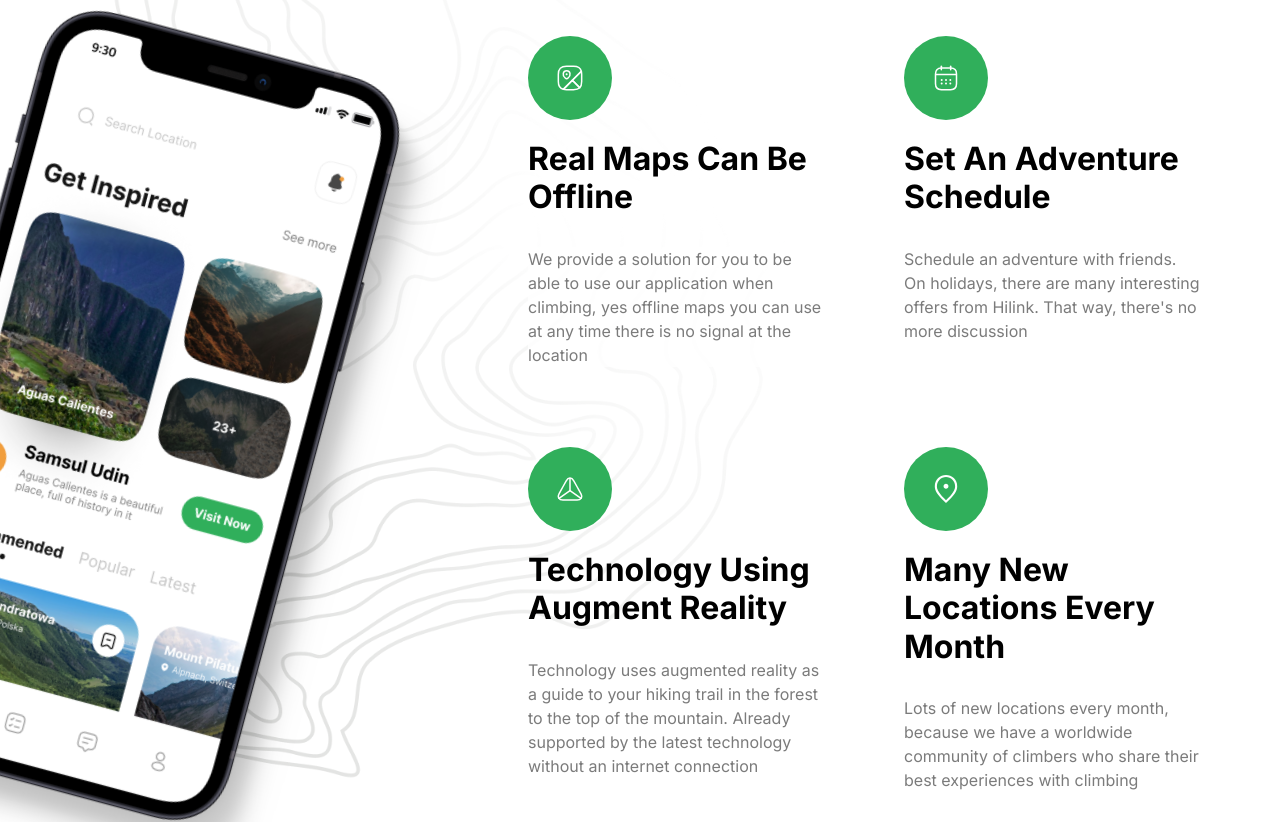
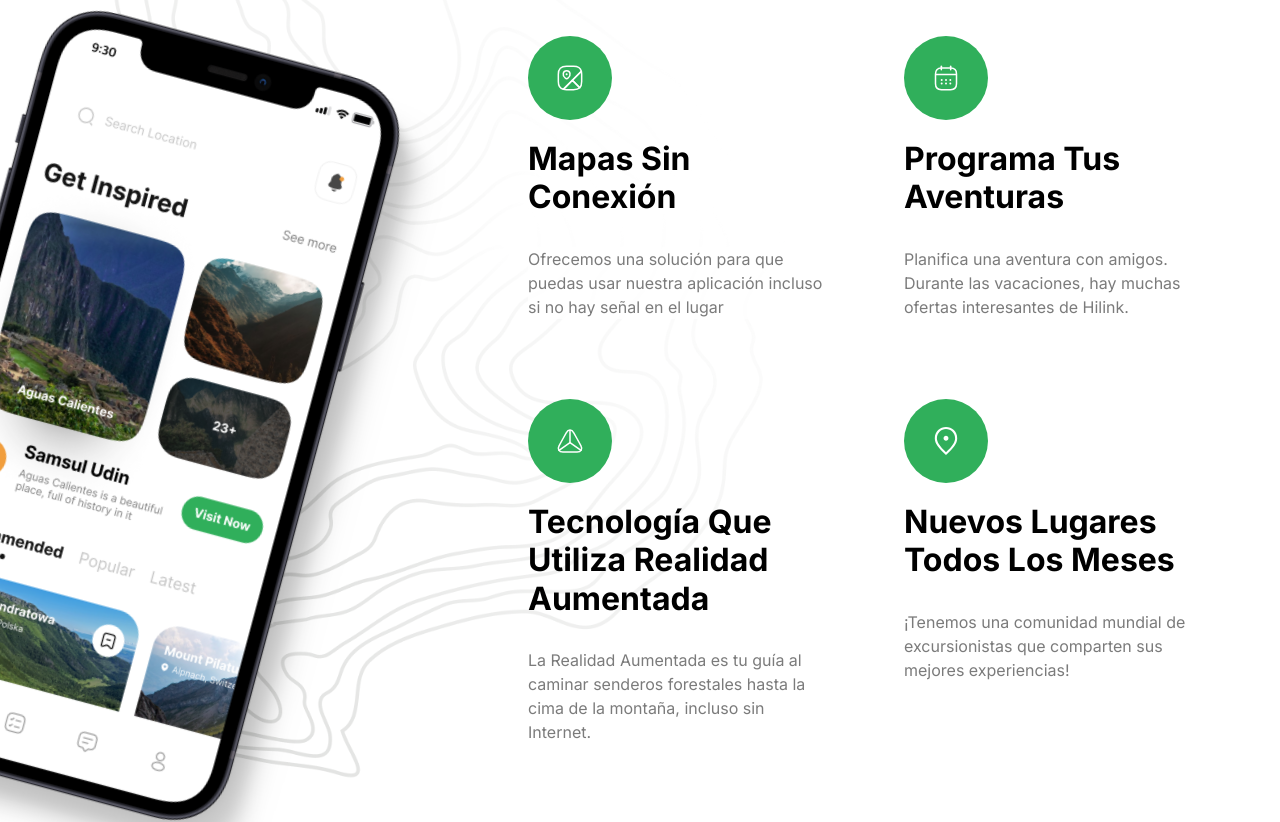
Before and after one commit to Fabianyzb/Travel-app, a Next.js app: page / in a window 1280 px wide. Shown: the part 2814-3636 px from the top of the page. Built offline with nearby package versions, Linux system fonts and the light colour scheme.

Commit message:
index modificado

```diff
--- a/constants/index.ts
+++ b/constants/index.ts
@@ -18,32 +18,32 @@ export const PEOPLE_URL = [
 // FEATURES SECTION
 export const FEATURES = [
   {
-    title: "Real maps can be offline",
+    title: "Mapas sin conexión",
     icon: "/map.svg",
     variant: "green",
     description:
-      "We provide a solution for you to be able to use our application when climbing, yes offline maps you can use at any time there is no signal at the location",
+      "Ofrecemos una solución para que puedas usar nuestra aplicación incluso si no hay señal en el lugar",
   },
   {
-    title: "Set an adventure schedule",
+    title: "Programa tus aventuras",
     icon: "/calendar.svg",
     variant: "green",
     description:
-      "Schedule an adventure with friends. On holidays, there are many interesting offers from Hilink. That way, there's no more discussion",
+      "Planifica una aventura con amigos. Durante las vacaciones, hay muchas ofertas interesantes de Hilink.",
   },
   {
-    title: "Technology using augment reality",
+    title: "Tecnología que utiliza Realidad Aumentada",
     icon: "/tech.svg",
     variant: "green",
     description:
-      "Technology uses augmented reality as a guide to your hiking trail in the forest to the top of the mountain. Already supported by the latest technology without an internet connection",
+      "La Realidad Aumentada es tu guía al caminar senderos forestales hasta la cima de la montaña, incluso sin Internet.",
   },
   {
-    title: "Many new locations every month",
+    title: "Nuevos lugares todos los meses",
     icon: "/location.svg",
     variant: "orange",
     description:
-      "Lots of new locations every month, because we have a worldwide community of climbers who share their best experiences with climbing",
+      "¡Tenemos una comunidad mundial de excursionistas que comparten sus mejores experiencias!",
   },
 ];
 
```
Also changed, not shown: components/GetApp.tsx (+4 -6 lines).
